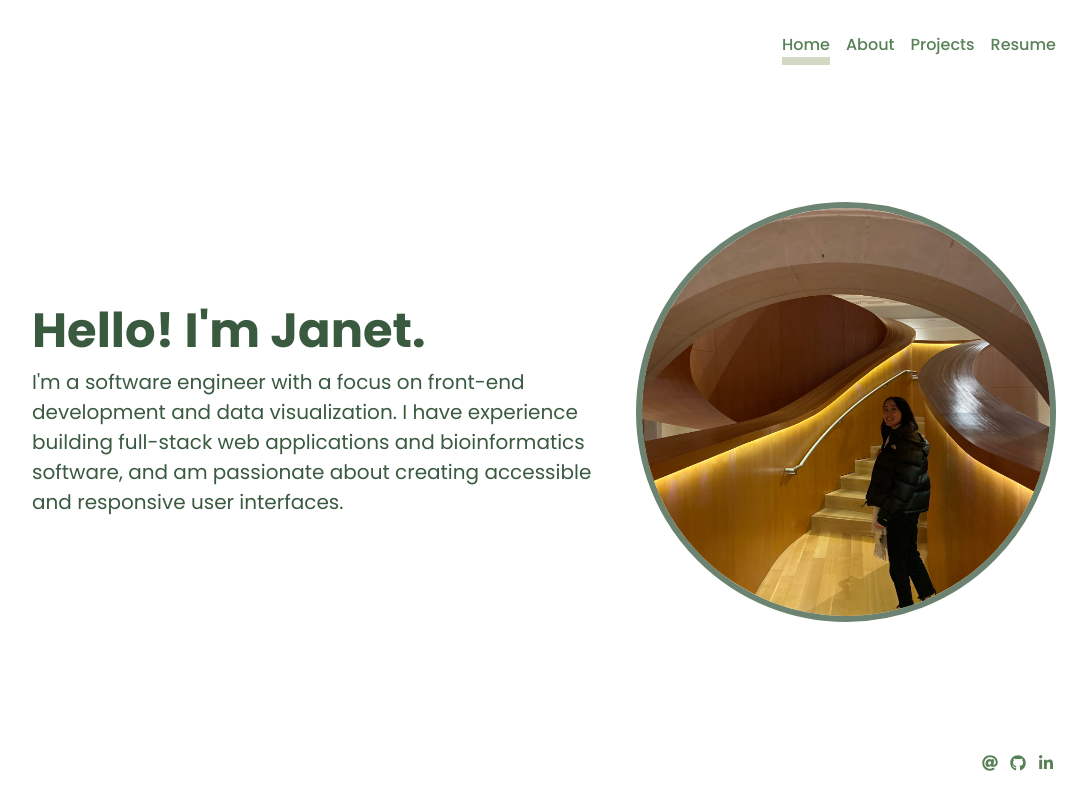
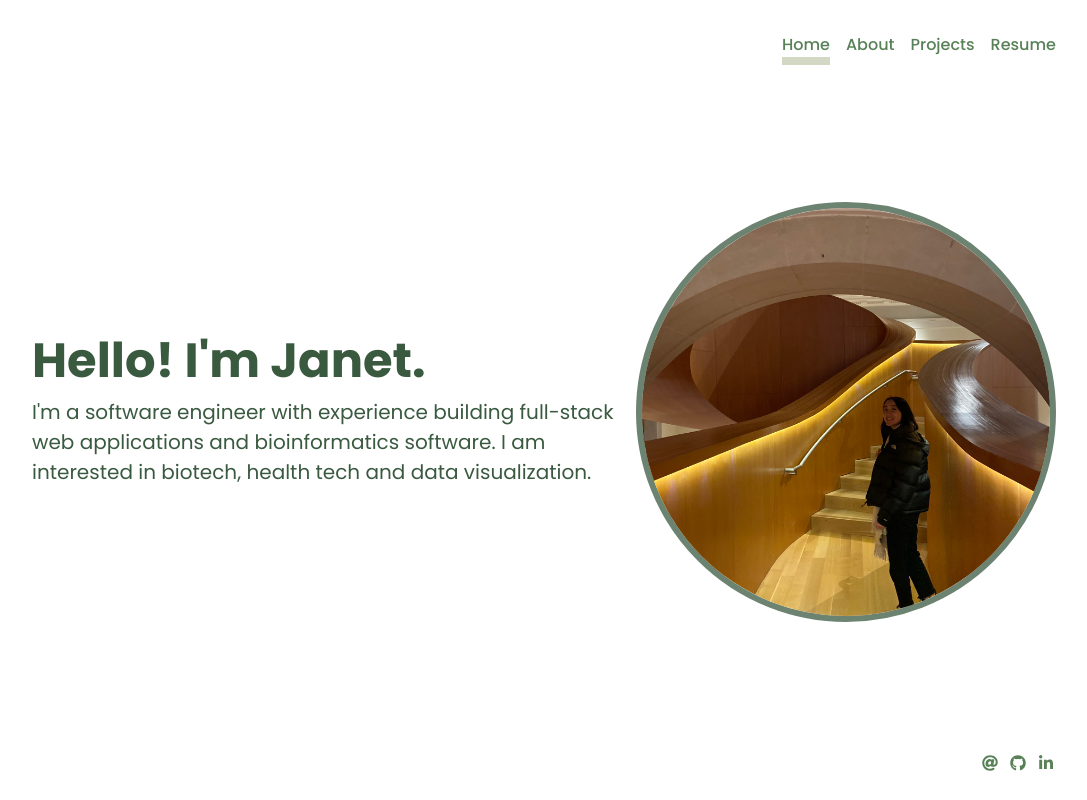
Before and after one commit to janetxinli/portfolio, a Next.js app: page / in a window 1280 px wide. Shown: the whole page, without its empty margins (96-1183 px from the left). Built offline with nearby package versions, Linux system fonts and the light colour scheme.

Commit message:
update home page

```diff
--- a/src/pages/index.js
+++ b/src/pages/index.js
@@ -15,10 +15,9 @@ export default function Home() {
 
           <section className={`df df-ai-c df-jc-c ${styles.text}`}>
             <p>
-              I&apos;m a software engineer with a focus on front-end development
-              and data visualization. I have experience building full-stack web
-              applications and bioinformatics software, and am passionate about
-              creating accessible and responsive user interfaces.
+              I&apos;m a software engineer with experience building full-stack
+              web applications and bioinformatics software. I am interested in
+              biotech, health tech and data visualization.
             </p>
           </section>
         </article>
```
